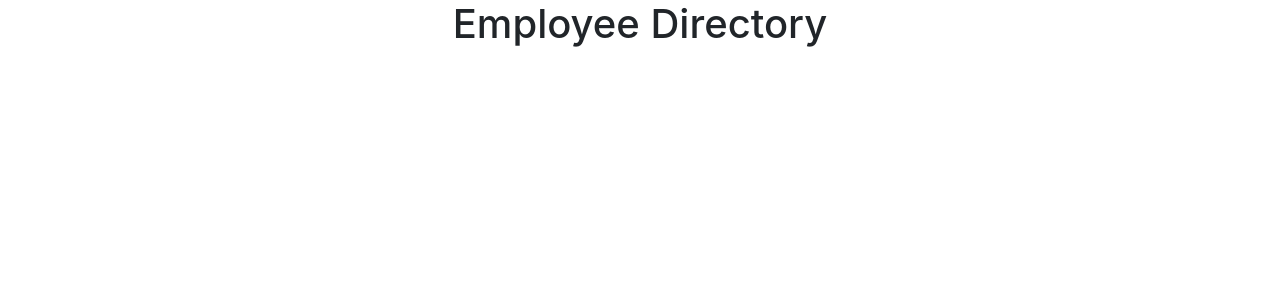
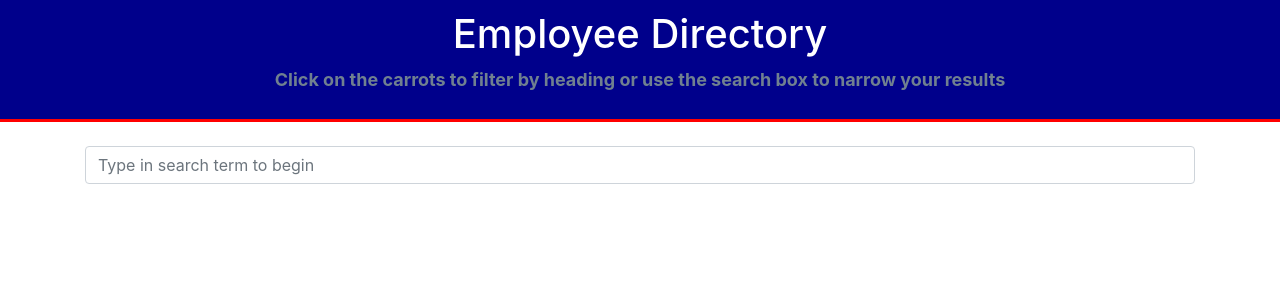
Before and after one commit to johndexteriv/employeedirectory, a React (Create React App) app in the folder employeedirectory/: page / in a window 1280 px wide. Shown: the top 300 px of the page. Built offline with nearby package versions, Linux system fonts and the light colour scheme.

Commit message:
Container built

```diff
--- a/employeedirectory/src/App.js
+++ b/employeedirectory/src/App.js
@@ -1,9 +1,10 @@
 import "./App.css";
+import SearchPage from "./pages/SearchPage";
 
 function App() {
 	return (
 		<div className="App">
-			<h1>Employee Directory</h1>
+			<SearchPage />
 		</div>
 	);
 }
--- /dev/null
+++ b/employeedirectory/src/components/Container/index.js
@@ -0,0 +1,12 @@
+import React from "react";
+
+const Container = (props) => {
+	const { style, children } = props;
+	return (
+		<div className="container" style={style}>
+			{children}
+		</div>
+	);
+};
+
+export default Container;
--- /dev/null
+++ b/employeedirectory/src/components/Header/index.js
@@ -0,0 +1,18 @@
+import React from "react";
+import "./style.css";
+
+const Header = () => {
+	return (
+		<>
+			<header>
+				<h1>Employee Directory</h1>
+				<p>
+					Click on the carrots to filter by heading or use the search box to
+					narrow your results
+				</p>
+			</header>
+		</>
+	);
+};
+
+export default Header;
--- /dev/null
+++ b/employeedirectory/src/components/Header/style.css
@@ -0,0 +1,17 @@
+header {
+	background-color: darkblue;
+	margin: auto;
+	padding: 10px;
+	border-bottom: 3px solid red;
+}
+
+h1 {
+	color: white;
+	text-align: center;
+}
+
+p {
+	font-size: large;
+	font-weight: bold;
+	color: slategray;
+}
--- /dev/null
+++ b/employeedirectory/src/components/SearchForm/index.js
@@ -0,0 +1,32 @@
+import React from "react";
+
+const SearchForm = () => {
+	return (
+		<>
+			<div>
+				<form className="search">
+					<div className="form-group">
+						<br></br>
+						<input
+							// value={props.search}
+							// onChange={props.handleInputChange}
+							name="search"
+							list="search"
+							type="text"
+							className="form-control"
+							placeholder="Type in search term to begin"
+							id="search"
+						/>
+						{/* <datalist id="breeds">
+						{props.breeds.map((breed) => (
+                            <option value={breed} key={breed} />
+						))}
+					</datalist> */}
+					</div>
+				</form>
+			</div>
+		</>
+	);
+};
+
+export default SearchForm;
--- /dev/null
+++ b/employeedirectory/src/pages/SearchPage.js
@@ -0,0 +1,20 @@
+// import React, {useState, useEffect} from "react";
+import React from "react";
+// import API from "../utils/API";
+import Container from "../components/Container";
+import Header from "../components/Header";
+import SearchForm from "../components/SearchForm";
+// import SearchResults from "../components/SearchResults";
+
+const SearchPage = () => {
+	return (
+		<>
+			<Header />
+			<Container style={{ height: "95%", width: "100%" }}>
+				<SearchForm />
+			</Container>
+		</>
+	);
+};
+
+export default SearchPage;
```
Also changed, not shown: employeedirectory/components/Header/index.js (deleted), employeedirectory/components/SearchForm/index.js (deleted), employeedirectory/components/SearchResults/index.js (deleted), employeedirectory/src/components/SearchResults/index.js (added), employeedirectory/src/utils/API.js (added), 1 other file (tests, documents, lock files or other folders).
